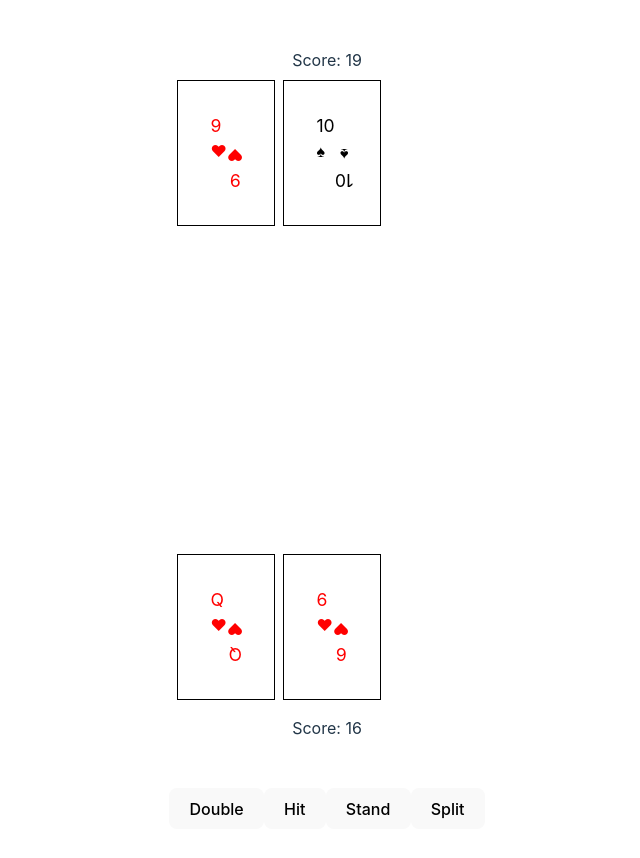
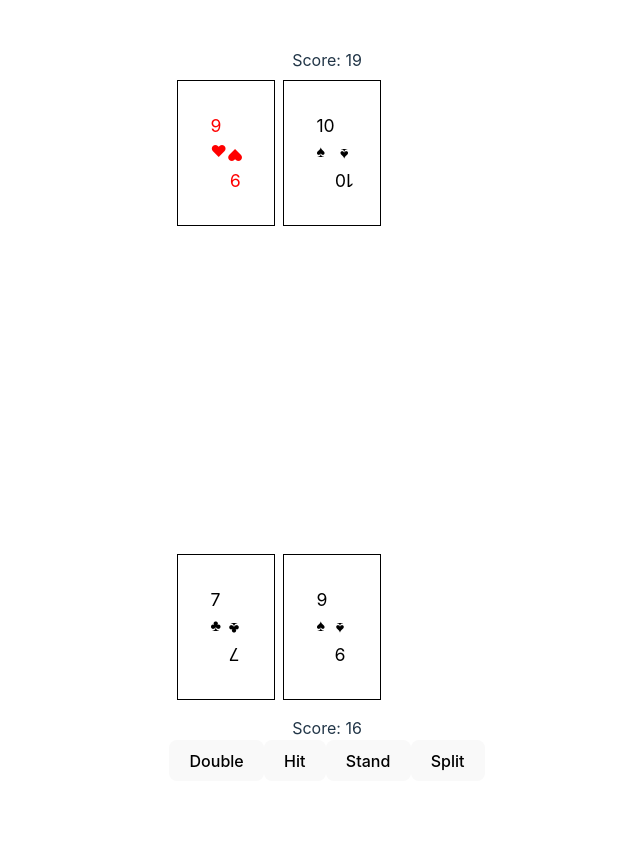
Before and after one commit to Yirgaalem/black-jack, a React (Vite) app: page / in a window 1280 px wide. Shown: the top 858 px of the page, without its empty margins (313-953 px from the left). After the commit the page ends 813 px from the top, so only its background shows below. Built offline with nearby package versions, Linux system fonts and the light colour scheme.

Commit message:
Added ability to hit and another card is dealt

```diff
--- a/src/Components/Buttons/Buttons.tsx
+++ b/src/Components/Buttons/Buttons.tsx
@@ -3,22 +3,33 @@
 export default () => {
   return (
     <div className='buttons'>
-      <button className='double' onClick={()=>{
-        // add one card and then stand and double money.
-      }}>Double</button>
+      <button className='double' onClick={double}>Double</button>
 
-      <button className='hit' onClick={()=>{
-        // add card
-      }}>Hit</button>
+      <button className='hit' onClick={hit}>Hit</button>
 
-      <button className='stand' onClick={()=>{
-        // No cards
-      }}>Stand</button>
+      <button className='stand' onClick={stand}>Stand</button>
 
-      <button className='split' onClick={()=>{
-        // Split into two hands and double money
-      }}>Split</button>
+      <button className='split' onClick={split}>Split</button>
 
     </div>
   );
 }
+function double() {
+  // add one card and then stand and double money. move onto dealer after.
+  console.log('double')
+}
+
+function hit() {
+  // add one card
+  console.log('hit')
+}
+
+function stand() {
+  // no more cards -> move onto dealer
+  console.log('stand')
+}
+
+function split() {
+  // Split into two hands and double money
+  console.log('split')
+}
--- a/src/Components/Player/Player.tsx
+++ b/src/Components/Player/Player.tsx
@@ -1,26 +1,124 @@
+import { useEffect, useState } from "react";
 import Card from "../Card/Card";
 import { cardValues, cardSuits, getRandomValue, getRandomSuit } from "../Deck/Deck";
 import './Player.css'
 
 export default () => {
+  const cardOne: number[] = getCard();
+  let cardOneValue: number = cardOne[0];
+  let cardOneSuit: number = cardOne[1];
+  let cardOneID: number = cardOne[2];
 
-  let cardOneValue: number = getRandomValue();
-  let cardOneSuit: number = getRandomSuit();
-  let cardOneID: number = cardOneValue < 10 ? cardOneValue + 1 : 10;
+  const cardTwo: number[] = getCard();
+  let cardTwoValue: number = cardTwo[0];
+  let cardTwoSuit: number = cardTwo[1];
+  let cardTwoID: number = cardTwo[2];
 
-  let cardTwoValue: number = getRandomValue();
-  let cardTwoSuit: number = getRandomSuit();
-  let cardTwoID: number = cardTwoValue < 10 ? cardTwoValue + 1 : 10;
+  const playerCards: JSX.Element = (
+    <>
+      <Card id = {cardOneID} value = {cardValues[cardOneValue]} suit = {cardSuits[cardOneSuit]}/>
+      <Card id = {cardTwoID} value = {cardValues[cardTwoValue]} suit = {cardSuits[cardTwoSuit]}/>
+    </>
+  );
+
+  const [playerHand, setPlayerHand] = useState(playerCards)
+  useEffect(()=> {
+
+  },[]);
+
+  const [playerScore, setPlayerScore] = useState(cardOneID + cardTwoID);
+
+  return (
+    <>
+      <div>
+        <div className = 'cards'>
+          {/* <Card id = {cardOneID} value = {cardValues[cardOneValue]} suit = {cardSuits[cardOneSuit]}/>
+          <Card id = {cardTwoID} value = {cardValues[cardTwoValue]} suit = {cardSuits[cardTwoSuit]}/> */}
+          {playerHand}
+        </div>
+
+        <div className = 'score'> Score: {playerScore}</div>
+      </div>
+
+      <div className='buttons'>
+        <button className='double' onClick={() => double(playerHand,
+                                                        setPlayerHand,
+                                                        playerScore,
+                                                        setPlayerScore)
+                                                        }>Double</button>
+
+        <button className='hit' onClick={() => hit(playerHand,
+                                                  setPlayerHand,
+                                                  playerScore,
+                                                  setPlayerScore)
+                                                  }>Hit</button>
+
+        <button className='stand' onClick={stand}>Stand</button>
+
+        <button className='split' onClick={split}>Split</button>
+      </div>
+    </>
+  );
+}
 
 
-  return (
-    <div>
-      <div className = 'cards'>
-        <Card id = {cardOneID} value = {cardValues[cardOneValue]} suit = {cardSuits[cardOneSuit]}/>
-        <Card id = {cardTwoID} value = {cardValues[cardTwoValue]} suit = {cardSuits[cardTwoSuit]}/>
-      </div>
+function getCard(): number[] {
+  let cardValue: number = getRandomValue();
+  let cardSuit: number = getRandomSuit();
+  let cardID: number = cardValue < 10 ? cardValue + 1 : 10;
 
-      <div className = 'score'> Score: {cardOneID + cardTwoID}</div>
-    </div>
+  return [cardValue, cardSuit, cardID];
+
+}
+
+
+function double(playerHand: JSX.Element,
+                setPlayerHand: Function,
+                playerScore: number,
+                setPlayerScore: Function) {
+// add one card and then stand and double money. move onto dealer after.
+  const card: number[] = getCard();
+
+  let cardValue: number = card[0];
+  let cardSuit: number = card[1];
+  let cardID: number = card[2];
+
+  setPlayerHand(
+    <>
+      {playerHand}
+      <Card id = {cardID} value = {cardValues[cardValue]} suit = {cardSuits[cardSuit]}/>
+    </>
   );
+
+  setPlayerScore(playerScore+cardID);
 }
+
+function hit(playerHand: JSX.Element,
+            setPlayerHand: Function,
+            playerScore: number,
+            setPlayerScore: Function) {
+
+  const card: number[] = getCard();
+
+  let cardValue: number = card[0];
+  let cardSuit: number = card[1];
+  let cardID: number = card[2];
+
+  setPlayerHand(
+    <>
+      {playerHand}
+      <Card id = {cardID} value = {cardValues[cardValue]} suit = {cardSuits[cardSuit]}/>
+    </>
+  );
+  setPlayerScore(playerScore+cardID);
+}
+
+function stand() {
+// no more cards -> move onto dealer
+console.log('stand')
+}
+
+function split() {
+// Split into two hands and double money
+console.log('split')
+}
--- a/src/Components/Table/Table.tsx
+++ b/src/Components/Table/Table.tsx
@@ -14,10 +14,10 @@
       <div>
         <Player/>
       </div>
-
+{/*
       <div>
         <Buttons/>
-      </div>
+      </div> */}
     </>
   );
 }
```
